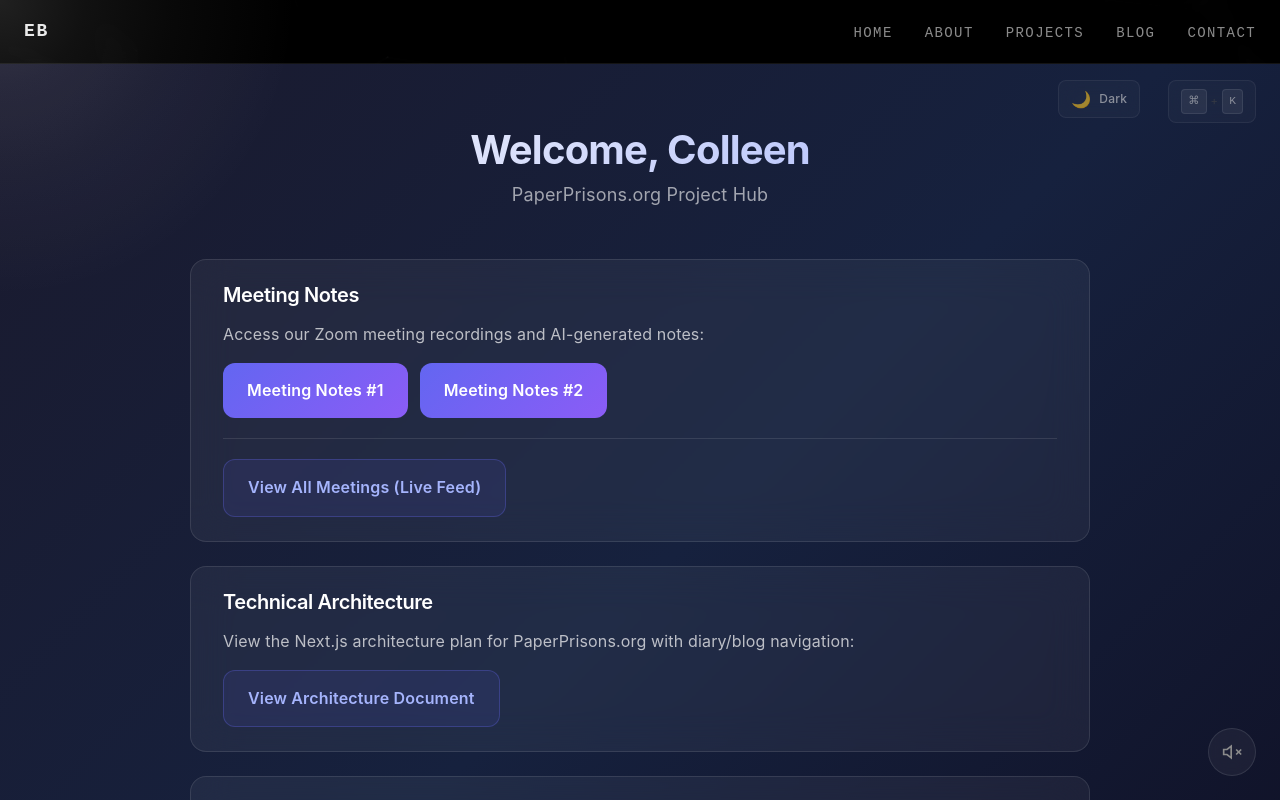
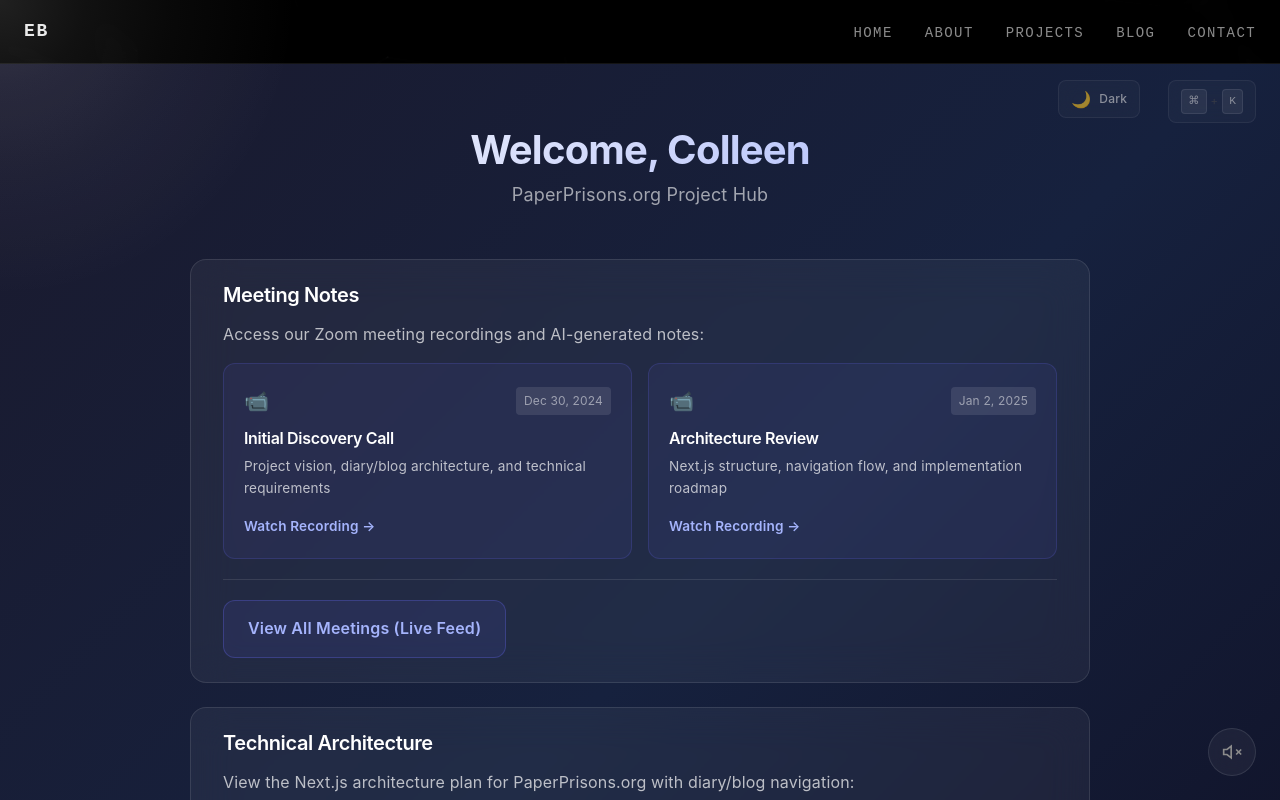
Before and after one commit to Ai-Eli-ML/elijahbrown.info, a Next.js app: page /colleen in a window 1280 px wide. Shown: the top 800 px of the page. Built offline with nearby package versions, Linux system fonts and the light colour scheme.

Commit message:
style: Improve meeting cards with relational design

```diff
--- a/src/app/colleen/page.module.css
+++ b/src/app/colleen/page.module.css
@@ -68,6 +68,75 @@
   display: flex;
   flex-wrap: wrap;
   gap: 0.75rem;
+}
+
+.meetingCards {
+  display: grid;
+  grid-template-columns: repeat(auto-fit, minmax(280px, 1fr));
+  gap: 1rem;
+}
+
+.meetingCard {
+  display: flex;
+  flex-direction: column;
+  padding: 1.25rem;
+  background: rgba(99, 102, 241, 0.08);
+  border: 1px solid rgba(99, 102, 241, 0.2);
+  border-radius: 12px;
+  text-decoration: none;
+  transition: all 0.3s ease;
+}
+
+.meetingCard:hover {
+  background: rgba(99, 102, 241, 0.15);
+  border-color: rgba(99, 102, 241, 0.4);
+  transform: translateY(-2px);
+  box-shadow: 0 8px 25px -5px rgba(99, 102, 241, 0.25);
+}
+
+.meetingCardHeader {
+  display: flex;
+  align-items: center;
+  justify-content: space-between;
+  margin-bottom: 0.75rem;
+}
+
+.meetingIcon {
+  font-size: 1.25rem;
+}
+
+.meetingDate {
+  font-size: 0.75rem;
+  color: rgba(255, 255, 255, 0.5);
+  background: rgba(255, 255, 255, 0.1);
+  padding: 0.25rem 0.5rem;
+  border-radius: 4px;
+}
+
+.meetingCardTitle {
+  font-size: 1rem;
+  font-weight: 600;
+  color: #ffffff;
+  margin: 0 0 0.5rem 0;
+}
+
+.meetingCardDesc {
+  font-size: 0.85rem;
+  color: rgba(255, 255, 255, 0.6);
+  line-height: 1.5;
+  margin: 0 0 1rem 0;
+  flex-grow: 1;
+}
+
+.watchButton {
+  font-size: 0.85rem;
+  font-weight: 600;
+  color: #a5b4fc;
+  transition: color 0.2s ease;
+}
+
+.meetingCard:hover .watchButton {
+  color: #c7d2fe;
 }
 
 .divider {
--- a/src/app/colleen/page.tsx
+++ b/src/app/colleen/page.tsx
@@ -22,23 +22,35 @@
             <h2>Meeting Notes</h2>
             <p>Access our Zoom meeting recordings and AI-generated notes:</p>
 
-            {/* Quick Links - Static Fathom Share Links */}
-            <div className={styles.buttonGroup}>
+            {/* Meeting Cards */}
+            <div className={styles.meetingCards}>
               <a
                 href="https://fathom.video/share/xEDZo5z_fvGXN1HJjXGMRHVBnsA58Hpv"
                 target="_blank"
                 rel="noopener noreferrer"
-                className={styles.primaryButton}
+                className={styles.meetingCard}
               >
-                Meeting Notes #1
+                <div className={styles.meetingCardHeader}>
+                  <span className={styles.meetingIcon}>📹</span>
+                  <span className={styles.meetingDate}>Dec 30, 2024</span>
+                </div>
+                <h3 className={styles.meetingCardTitle}>Initial Discovery Call</h3>
+                <p className={styles.meetingCardDesc}>Project vision, diary/blog architecture, and technical requirements</p>
+                <span className={styles.watchButton}>Watch Recording →</span>
               </a>
               <a
                 href="https://fathom.video/share/vzNkscgP9cTjuQSYsbFrfNkmRQi6P26V"
                 target="_blank"
                 rel="noopener noreferrer"
-                className={styles.primaryButton}
+                className={styles.meetingCard}
               >
-                Meeting Notes #2
+                <div className={styles.meetingCardHeader}>
+                  <span className={styles.meetingIcon}>📹</span>
+                  <span className={styles.meetingDate}>Jan 2, 2025</span>
+                </div>
+                <h3 className={styles.meetingCardTitle}>Architecture Review</h3>
+                <p className={styles.meetingCardDesc}>Next.js structure, navigation flow, and implementation roadmap</p>
+                <span className={styles.watchButton}>Watch Recording →</span>
               </a>
             </div>
 
```
